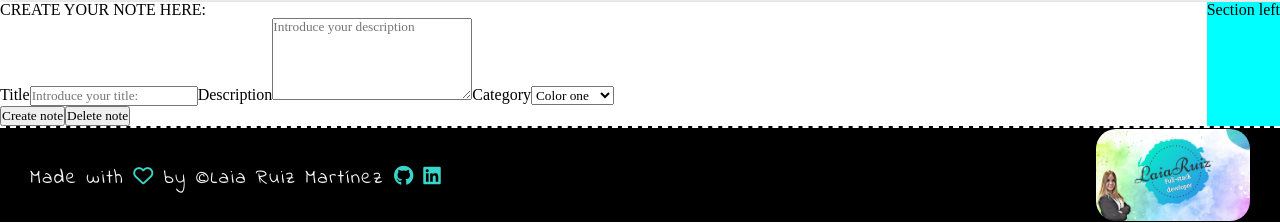
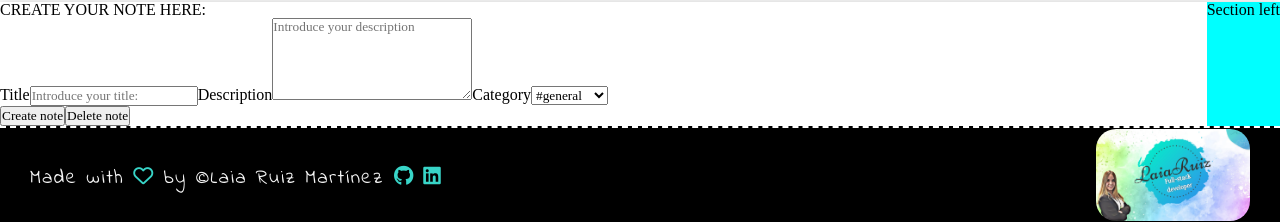
Before and after one commit to LaiaRuizM/create-notes, a React (Create React App) app: page / in a window 1280 px wide. Shown: the part 397-620 px from the top of the page. Built offline with nearby package versions, Linux system fonts and the light colour scheme; a web font is replaced by a local one.

Commit message:
feat: add props in App, Aside and PostedNote

```diff
--- a/src/components/App.js
+++ b/src/components/App.js
@@ -21,25 +21,20 @@ function App() {
     categoryTheme: "general",
   });
 
-  useEffect(() => {
-    const data = JSON.parse(localStorage.getItem("userNotes"));
-    if (data) {
-      setAllNotes(data.allNotes);
-    }
-  }, []);
+  // useEffect(() => {
+  //   const data = JSON.parse(localStorage.getItem("userNotes"));
+  //   if (data) {
+  //     setAllNotes(data.allNotes);
+  //   }
+  // }, []);
 
   useEffect(() => {
     localStorage.setItem("userNotes", JSON.stringify({ allNotes }));
   });
 
-  /* FUNCIONES HANDLER */
   const handleCreateNewNote = () => {
     setAllNotes((eachNote) => eachNote.concat(newNote));
   };
-
-  /* FUNCIONES Y VARIABLES AUXILIARES PARA PINTAR EL HTML */
-
-  /* PROP-TYPES */
 
   return (
     <>
@@ -57,7 +52,11 @@ function App() {
         </div>
       </header>
       <main className="main">
-        <Aside></Aside>
+        <Aside
+          handleCreateNewNote={handleCreateNewNote}
+          newNote={newNote}
+          allCategory={allCategory}
+        ></Aside>
         <section className="section">Section left</section>
       </main>
       <Footer></Footer>
--- a/src/components/createYourNote/Aside.js
+++ b/src/components/createYourNote/Aside.js
@@ -1,9 +1,13 @@
 import PostedNote from "./PostedNote";
 
-const Aside = () => {
+const Aside = ({ handleCreateNewNote, newNote, allCategory }) => {
   return (
     <aside className="aside">
-      <PostedNote></PostedNote>
+      <PostedNote
+        handleCreateNewNote={handleCreateNewNote}
+        newNote={newNote}
+        allCategory={allCategory}
+      ></PostedNote>
     </aside>
   );
 };
--- a/src/components/createYourNote/PostedNote.js
+++ b/src/components/createYourNote/PostedNote.js
@@ -1,4 +1,11 @@
-const PostedNote = () => {
+const PostedNote = ({ handleCreateNewNote, newNote, allCategory }) => {
+  const categorySelected = allCategory.map((category, index) => {
+    return (
+      <option key={index} value={category.name}>
+        #{category.name}
+      </option>
+    );
+  });
   return (
     <section>
       <fieldset>
@@ -6,7 +13,7 @@ const PostedNote = () => {
         <div>
           <label htmlFor="title">Title</label>
           <input
-            // value={""}
+            value={newNote.title}
             type="text"
             required
             placeholder="Introduce your title:"
@@ -15,7 +22,7 @@ const PostedNote = () => {
           />
           <label htmlFor="content">Description</label>
           <textarea
-            // value=""
+            value={newNote.content}
             name="content"
             // id=""
             cols="25"
@@ -27,13 +34,9 @@ const PostedNote = () => {
           <select
             name="categoryTheme"
             //   id=""
-            //   value=""
+            value={newNote.categoryTheme}
           >
-            <option value="color1">Color one</option>
-            <option value="color2">Color two</option>
-            <option value="color3">Color three</option>
-            <option value="color4">Color four</option>
-            <option value="color5">Color five</option>
+            {categorySelected}
           </select>
         </div>
         <div>
```
